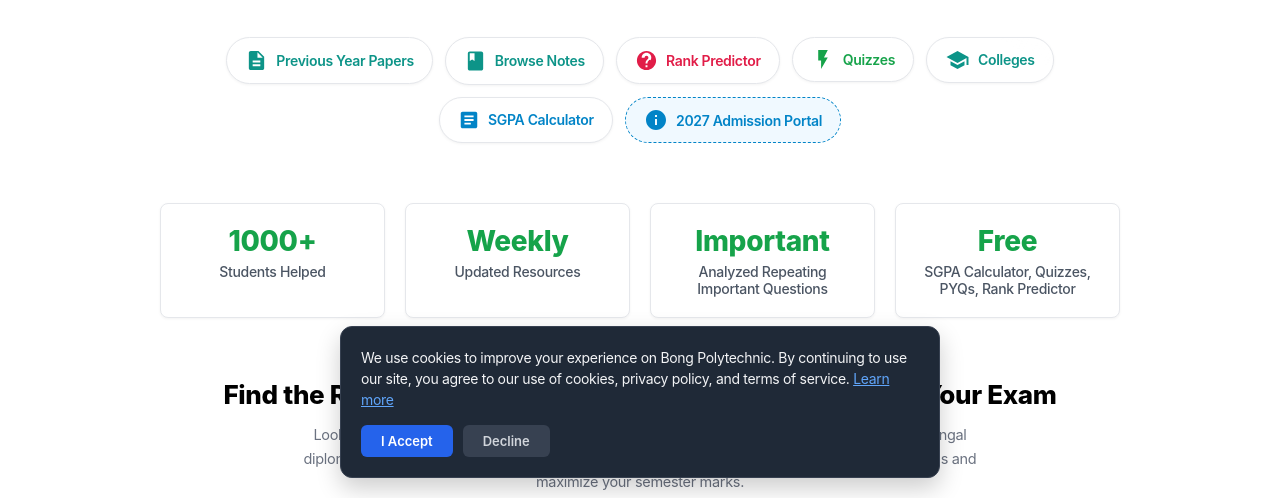
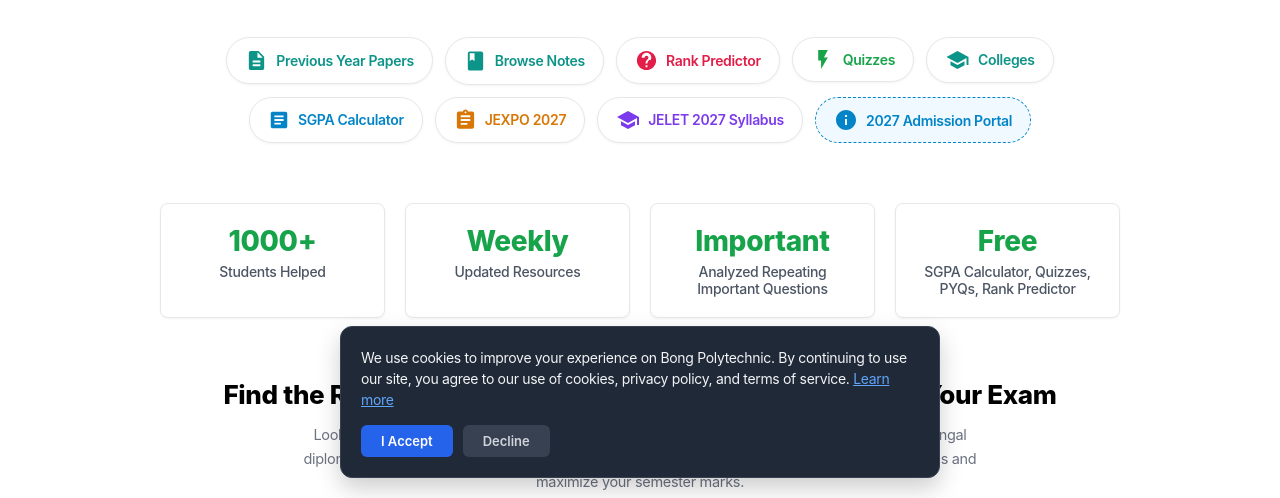
Before and after one commit to Bongstudents-official/bong-polytech, a plain HTML site: page index.html in a window 1280 px wide. Shown: the part 302-800 px from the top of the page. Drawn offline with Linux system fonts and the light colour scheme; a script that the page names is missing.

Commit message:
Update index.html

```diff
--- a/index.html
+++ b/index.html
@@ -532,6 +532,28 @@
         </div>
     </a>
 
+    <!-- JEXPO 2027 PILL -->
+    <a href="jexpo-2026-hub.html" style="text-decoration: none">
+        <div class="tool-pill">
+            <svg style="width: 23px; height: 24px; fill: #d97706" viewBox="0 0 24 24">
+                <path
+                    d="M19 3h-4.18C14.4 1.84 13.3 1 12 1c-1.3 0-2.4.84-2.82 2H5c-1.1 0-2 .9-2 2v14c0 1.1.9 2 2 2h14c1.1 0 2-.9 2-2V5c0-1.1-.9-2-2-2zm-7 0c.55 0 1 .45 1 1s-.45 1-1 1-1-.45-1-1 .45-1 1-1zm2 14H7v-2h7v2zm3-4H7v-2h10v2zm0-4H7V7h10v2z" />
+            </svg>
+            <span style="font-size: 14px; font-weight: 600; color: #d97706">JEXPO 2027</span>
+        </div>
+    </a>
+
+    <!-- JELET 2027 PILL -->
+    <a href="jelet-2026-vault.html" style="text-decoration: none">
+        <div class="tool-pill">
+            <svg style="width: 24px; height: 24px; fill: #7c3aed" viewBox="0 0 24 24">
+                <path
+                    d="M5 13.18v4L12 21l7-3.82v-4L12 17l-7-3.82zM12 3L1 9l11 6 9-4.91V17h2V9L12 3z" />
+            </svg>
+            <span style="font-size: 14px; font-weight: 600; color: #7c3aed">JELET 2027 Syllabus</span>
+        </div>
+    </a>
+
     <!-- ADMISSION PORTAL PILL (WITH CONTINUOUS PULSE & CONTINUOUS SHINE) -->
     <a href="wb-polytechnic-admission-2026.html" style="text-decoration: none">
         <div class="tool-pill tool-pill-pulse">
@@ -543,6 +565,7 @@
         </div>
     </a>
 </div>
+
         </section>
 
         <!-- ==================== PLATFORM STATS SECTION (SECOND - FOR TRUST & SOCIAL PROOF) ==================== -->
```
Lines whose indentation alone changed are shown as unchanged.
